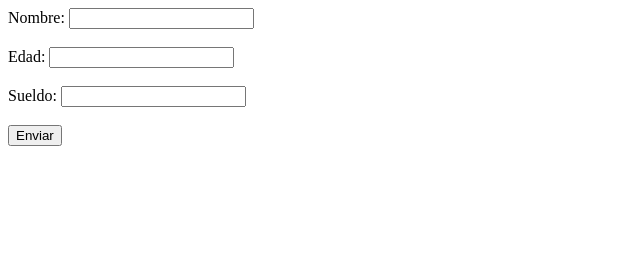
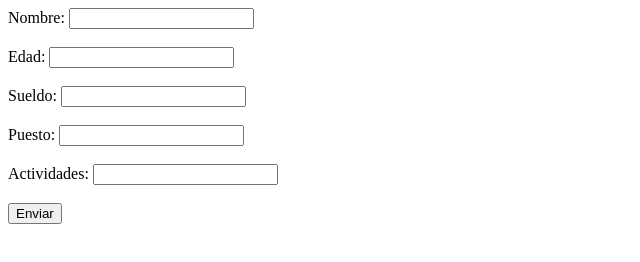
Before and after one commit to mmontes08/DWI-IDGS-9-C-11, a plain HTML site: page index.html in a window 1280 px wide. Shown: the whole page, without its empty margins (0-640 px from the left). Drawn offline with Linux system fonts and the light colour scheme.

Commit message:
Update index.html

```diff
--- a/index.html
+++ b/index.html
@@ -13,6 +13,10 @@
         <input type="number" id="edad" name="edad"><br><br>
         <label for="sueldo">Sueldo:</label>
         <input type="number" id="sueldo" name="sueldo"><br><br>
+        <label for="edad">Puesto:</label>
+        <input type="number" id="edad" name="edad"><br><br>
+        <label for="edad">Actividades:</label>
+        <input type="number" id="edad" name="edad"><br><br>
         <input type="submit" value="Enviar">
     </form>
 </body>
```
